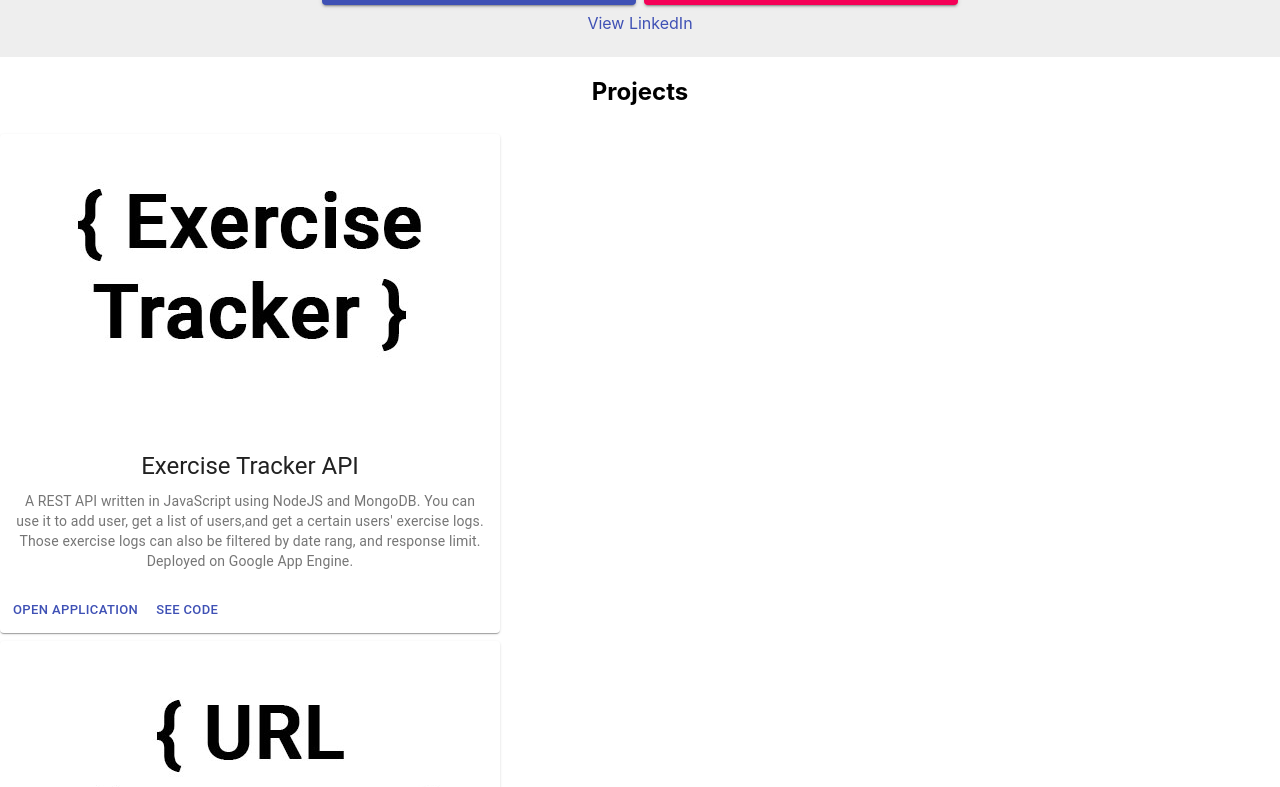
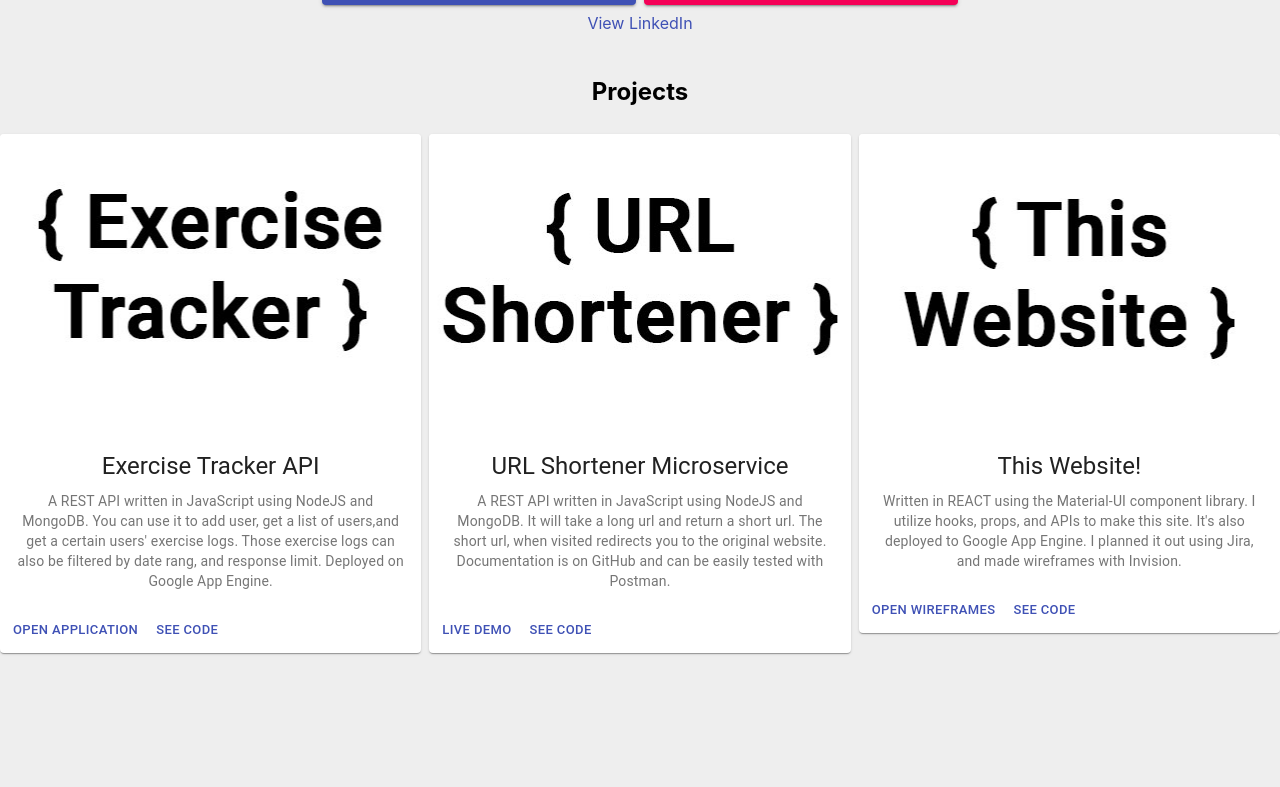
Before and after one commit to XLpacman805/portfolio, a React (Create React App) app: page / in a window 1280 px wide. Shown: the part 476-1263 px from the top of the page. After the commit the page ends 1133 px from the top, so only its background shows below. Built offline with nearby package versions, Linux system fonts and the light colour scheme.

Commit message:
updated projects grid

```diff
--- a/src/App.css
+++ b/src/App.css
@@ -1,5 +1,5 @@
 body {
-  background-color:white;
+  background-color: #eeeeee;
 }
 
 .App {
--- a/src/Projects.js
+++ b/src/Projects.js
@@ -31,7 +31,7 @@ export default function Projects() {
                 <h2>Projects</h2>
             </Grid>
 
-            <Grid item xs={12}>
+            <Grid item xs={12} md={6} lg={4}>
                 <Card className={classes.root}>
                     <CardActionArea>
                         <CardMedia
@@ -59,7 +59,7 @@ export default function Projects() {
                 </Card>
             </Grid>
 
-            <Grid item xs={12}>
+            <Grid item xs={12} md={6} lg={4}>
                 <Card className={classes.root}>
                     <CardActionArea>
                         <CardMedia
@@ -72,7 +72,7 @@ export default function Projects() {
                             URL Shortener Microservice
                         </Typography>
                         <Typography variant="body2" color="textSecondary" component="p">
-                            A REST API written in JavaScript using NodeJS and MongoDB. It will take a long url and return a short url. The short url, when visited redirects you to the original website.
+                            A REST API written in JavaScript using NodeJS and MongoDB. It will take a long url and return a short url. The short url, when visited redirects you to the original website. Documentation is on GitHub and can be easily tested with Postman.
                         </Typography>
                         </CardContent>
                     </CardActionArea>
@@ -87,7 +87,7 @@ export default function Projects() {
                 </Card>
             </Grid>
 
-            <Grid item xs={12}>
+            <Grid item xs={12} md={6} lg={4}>
                 <Card className={classes.root}>
                     <CardActionArea>
                         <CardMedia
```
